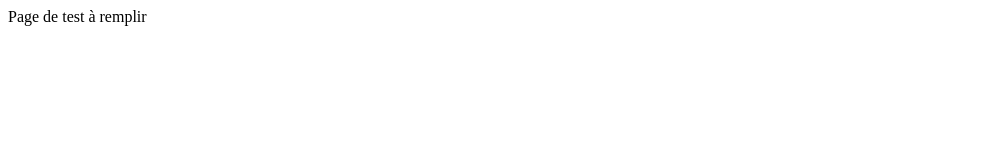
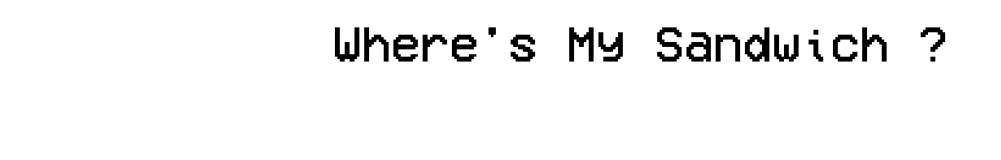
Before and after one commit to Fabexe/WheresMySandwich, a plain HTML site: page index.html in a window 1280 px wide. Shown: the whole page, without its empty margins (0-1001 px from the left). Drawn offline with Linux system fonts and the light colour scheme.

Commit message:
Add fonts and title

```diff
--- a/index.html
+++ b/index.html
@@ -5,11 +5,15 @@
     <meta charset="UTF-8">
     <meta name="viewport" content="width=device-width, initial-scale=1.0">
     <title>Where's My Sandwich ?</title>
-    <script src="scripts/menu.js" defer></script>
-    <link rel="stylesheet" href="styles/menu.css">
+    <script src="scripts/index.js" defer></script>
+    <link rel="stylesheet" href="styles/index.css">
 </head>
 
 <body>
-    Page de test à remplir
+
+    <div class="title">
+        Where's My Sandwich ?
+    </div>
+
 </body>
 </html>
--- a/styles/index.css
+++ b/styles/index.css
@@ -0,0 +1,25 @@
+@font-face {
+    font-family: 'smallfontsize';
+    src: url('../fonts/16px.ttf') format('truetype');
+}
+
+@font-face {
+    font-family: 'bigfontsize';
+    src: url('../fonts/21px.ttf') format('truetype');
+}
+
+body {
+    color:rgb(160, 163, 69);
+}
+
+.title {
+    border: none;
+    color: rgb(0, 0, 0);
+    padding: 10px;
+    text-decoration: none;
+    text-align: center;
+    font-family: 'bigfontsize', Arial, Helvetica, sans-serif;
+    font-size: 50px;
+    border-radius: 20px;
+    width: auto;
+}
```
